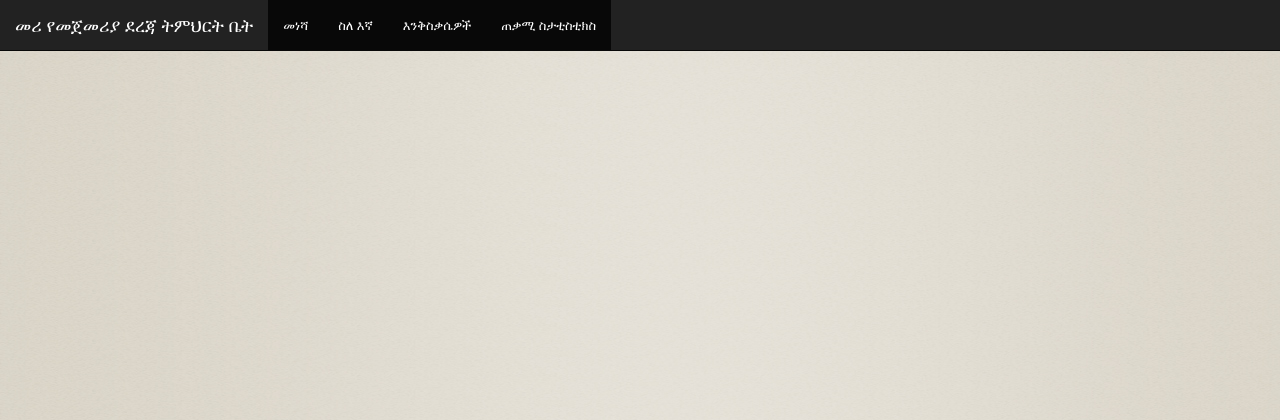
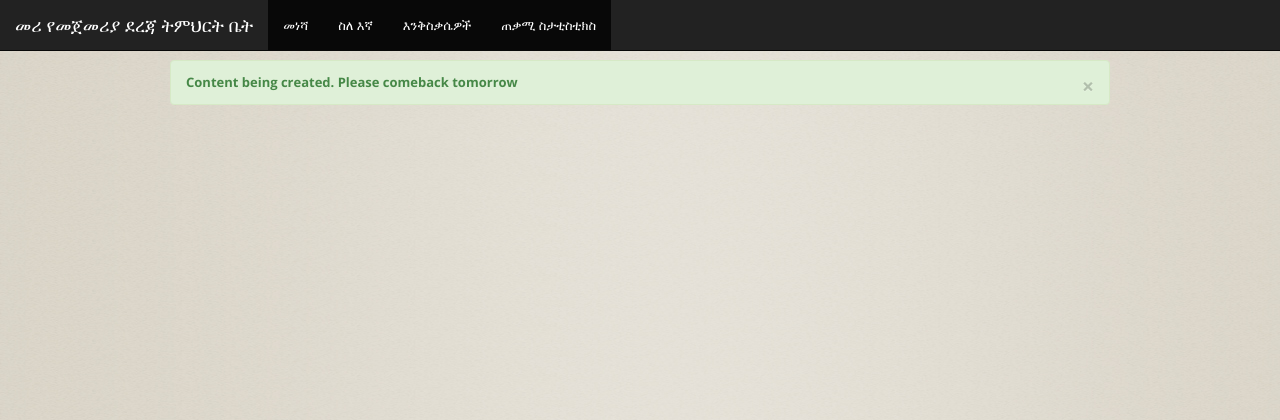
Before and after one commit to veduket/merischool.org, a PHP site: page /useful_stats.php in a window 1280 px wide. Shown: the top 420 px of the page. Run offline with PHP 8.4, Linux system fonts and the light colour scheme.

Commit message:
added site content

```diff
--- a/useful_stats.php
+++ b/useful_stats.php
@@ -3,7 +3,10 @@
 <body id="index">
   <div class='container '>
     <!--Begin content -->
-
+    <div class="alert alert-success">
+     <button type="button" class="close" data-dismiss="alert" aria-hidden="true">&times;</button>
+     <strong>Content being created. Please comeback tomorrow</strong>
+    </div>
     <!-- End of content-->
 
   </div>
```
Also changed, not shown: activities.php (added).
